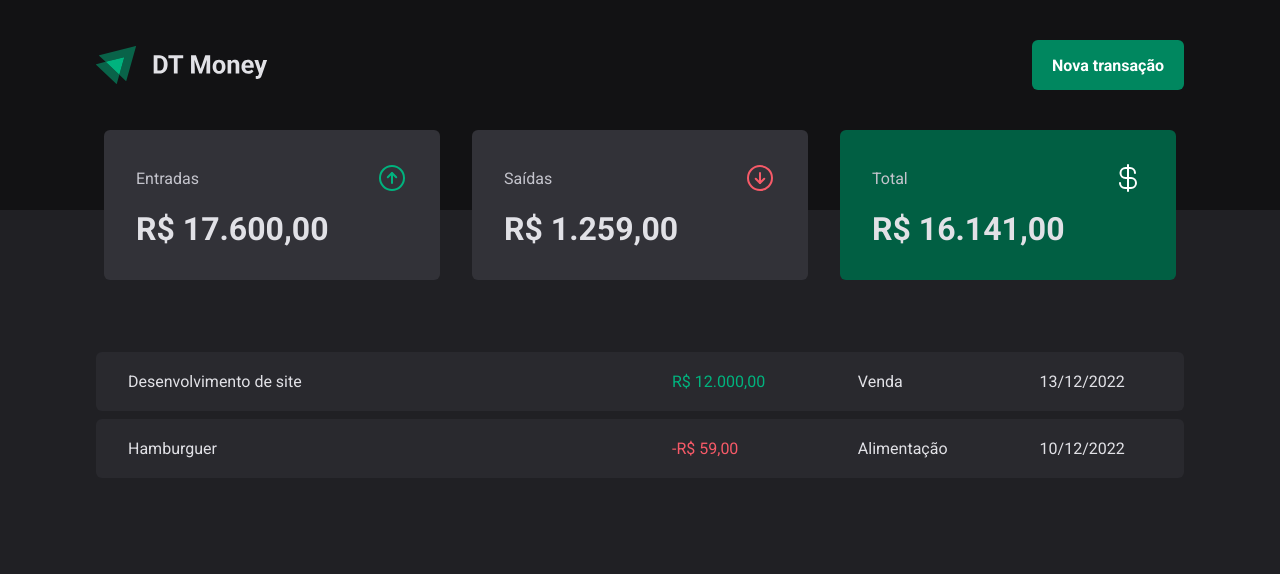
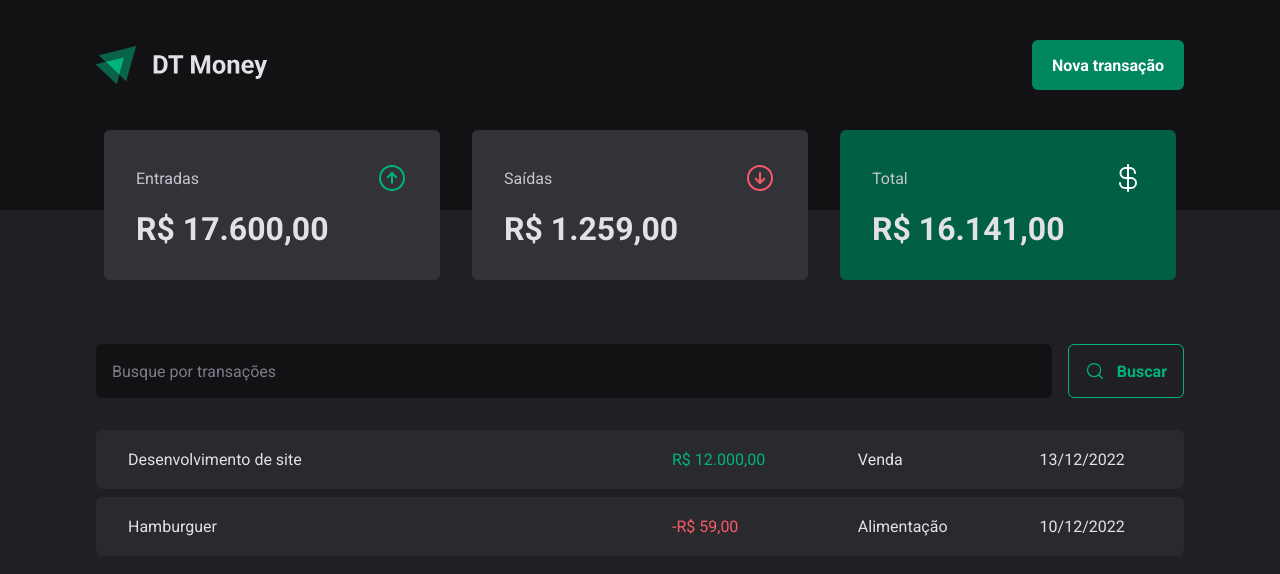
Before and after one commit to franciscovinicios/dtmoney-react, a React (Vite) app: page / in a window 1280 px wide. Shown: the top 574 px of the page. Built offline with nearby package versions, Linux system fonts and the light colour scheme.

Commit message:
visual structure: SearchForm component

```diff
--- /dev/null
+++ b/src/components/SearchForm/index.tsx
@@ -0,0 +1,15 @@
+import { MagnifyingGlass } from "phosphor-react";
+import { SearchFormContainer } from "./styles";
+
+export function SearchForm() {
+  return (
+    <SearchFormContainer>
+      <input type="text" placeholder="Busque por transações" />
+
+      <button type="submit">
+        <MagnifyingGlass size={20} />
+        Buscar
+      </button>
+    </SearchFormContainer>
+  );
+}
--- /dev/null
+++ b/src/components/SearchForm/styles.ts
@@ -0,0 +1,40 @@
+import styled from "styled-components";
+
+export const SearchFormContainer = styled.form`
+  display: flex;
+  gap: 1rem;
+
+  input {
+    flex: 1;
+    border-radius: 6px;
+    border: 0;
+    background-color: ${({ theme }) => theme["gray-900"]};
+    color: ${({ theme }) => theme["gray-300"]};
+    padding: 1rem;
+
+    &::placeholder {
+      color: ${({ theme }) => theme["gray-500"]};
+    }
+  }
+
+  button {
+    display: flex;
+    align-items: center;
+    gap: 0.75rem;
+
+    border: 0;
+    padding: 1rem;
+    background: transparent;
+    border: 1px solid ${({ theme }) => theme["green-300"]};
+    color: ${({ theme }) => theme["green-300"]};
+    font-weight: bold;
+    border-radius: 6px;
+
+    &:hover {
+      background: ${({ theme }) => theme["green-500"]};
+      border: 1px solid ${({ theme }) => theme["green-500"]};
+      color: ${({ theme }) => theme.white};
+      transition: background-color 0.2s, color 0.2s, border-color 0.2s;
+    }
+  }
+`;
--- a/src/pages/Transactions/index.tsx
+++ b/src/pages/Transactions/index.tsx
@@ -1,4 +1,5 @@
 import { Header } from "../../components/Header";
+import { SearchForm } from "../../components/SearchForm";
 import { Summary } from "../../components/Summary/inde";
 import {
   Container,
@@ -13,6 +14,7 @@
       <Header />
       <Summary />
       <TransactionsContent>
+        <SearchForm />
         <TransactionsTable>
           <tbody>
             <tr>
--- a/src/pages/Transactions/styles.ts
+++ b/src/pages/Transactions/styles.ts
@@ -14,7 +14,7 @@
   border-collapse: separate;
   border-spacing: 0 0.5rem;
 
-  /* margin-top: 1.5rem; */
+  margin-top: 1.5rem;
 
   td {
     padding: 1.25rem 2rem;
--- a/src/styles/global.ts
+++ b/src/styles/global.ts
@@ -10,7 +10,7 @@
   }
   :focus{
     outline: 0;
-    box-shadow: 0 0 0 2px ${({ theme }) => theme["gray-500"]}
+    box-shadow: 0 0 0 2px ${({ theme }) => theme["green-500"]}
   }
 
   body {
```
